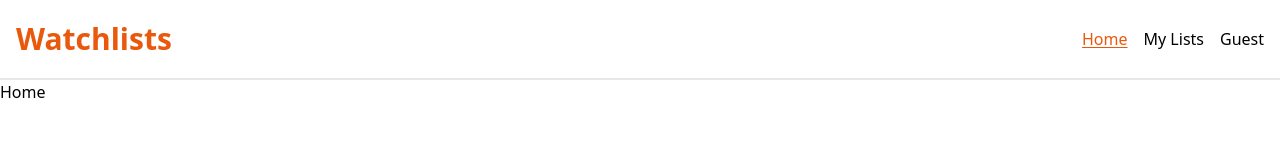
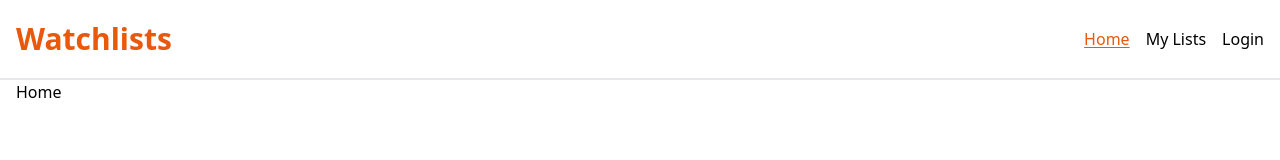
Before and after one commit to thefinethread/watchlists, a React (Create React App) app: page / in a window 1280 px wide. Shown: the top 160 px of the page. Built offline with nearby package versions, Linux system fonts and the light colour scheme.

Commit message:
initial auth page setup

```diff
--- a/src/App.js
+++ b/src/App.js
@@ -5,7 +5,9 @@ function App() {
   return (
     <div className='h-screen w-screen max-w-7xl'>
       <Header />
-      <Outlet />
+      <div className='max-w-7xl px-4 h-[calc(100%-80px)]'>
+        <Outlet />
+      </div>
     </div>
   );
 }
--- a/src/components/Auth.js
+++ b/src/components/Auth.js
@@ -0,0 +1,26 @@
+const Auth = () => {
+  return (
+    <main className='flex justify-center items-center h-full flex-col gap-8'>
+      <div className=' text-center text-xl '>
+        <p>New to Watchlists? Enter your email to create your account.</p>
+        <p>Returning user? Simply log in with the same email.</p>
+      </div>
+
+      <form className='w-3/4 max-w-lg flex flex-col gap-2 md:flex-row'>
+        <input
+          type='email'
+          placeholder='abc@gmail.com'
+          className='w-full  h-10 border-2 border-solid border-gray-300 outline-none rounded-md px-2'
+        />
+        <button
+          type='submit'
+          className='px-5  h-10  bg-orange-500 rounded-md text-white hover:scale-95 transition-transform'
+        >
+          Continue
+        </button>
+      </form>
+    </main>
+  );
+};
+
+export default Auth;
--- a/src/components/Header.js
+++ b/src/components/Header.js
@@ -1,5 +1,6 @@
 import React from 'react';
 import { Link, NavLink } from 'react-router-dom';
+import { navItems } from '../constants/contants';
 
 const activeLink = ({ isActive }) =>
   isActive ? 'underline underline-offset-2 text-orange-600' : '';
@@ -12,16 +13,14 @@ const Header = () => {
       </Link>
       <nav className='flex items-center gap-4'>
         <ul className='flex gap-4'>
-          <NavLink to='/' className={activeLink}>
-            <li className='hover:underline hover:underline-offset-2'>Home</li>
-          </NavLink>
-          <NavLink to='/my-lists' className={activeLink}>
-            <li className='hover:underline hover:underline-offset-2'>
-              My Lists{' '}
-            </li>
-          </NavLink>
+          {navItems.map((item) => (
+            <NavLink key={item.id} to={item.to} className={activeLink}>
+              <li className='hover:underline hover:underline-offset-2'>
+                {item.label}
+              </li>
+            </NavLink>
+          ))}
         </ul>
-        <button>Guest</button>
       </nav>
     </header>
   );
--- /dev/null
+++ b/src/constants/contants.js
@@ -0,0 +1,5 @@
+export const navItems = [
+  { id: 1, label: 'Home', to: '/' },
+  { id: 2, label: 'My Lists', to: '/my-lists' },
+  { id: 3, label: 'Login', to: '/auth' },
+];
--- a/tailwind.config.js
+++ b/tailwind.config.js
@@ -4,7 +4,7 @@ module.exports = {
   theme: {
     extend: {
       textColor: {
-        primary: '',
+        primary: 'rgb(249,115,22)',
       },
     },
   },
```
